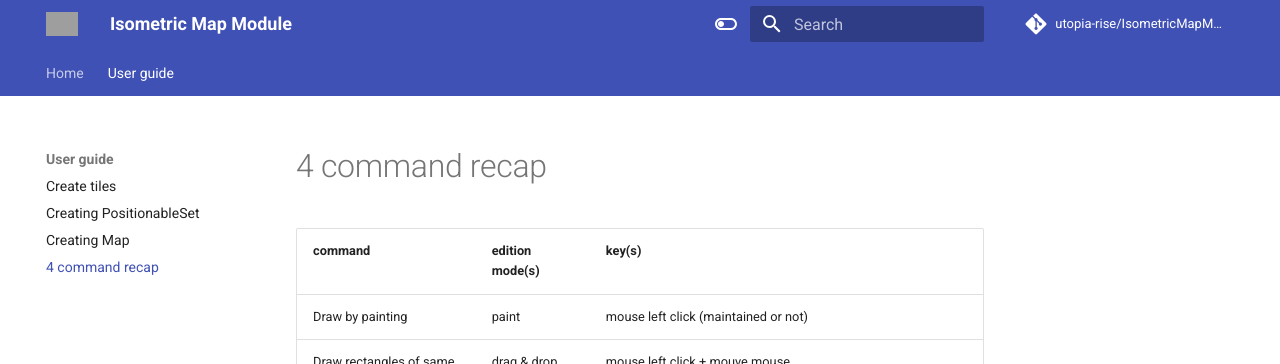
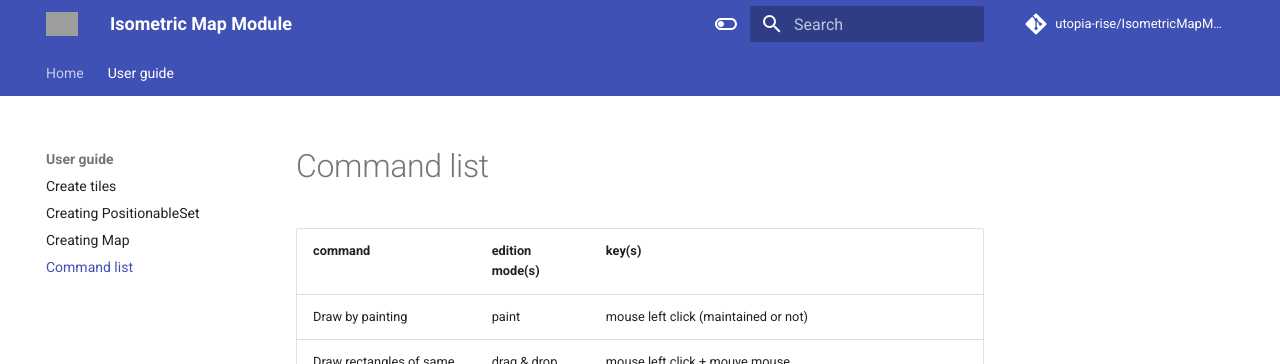
Before and after one commit to utopia-rise/IsometricMapModule, an MkDocs documentation site: the page built from docs/src/doc/user-guide/4-command-list.md, in a window 1280 px wide. Shown: the top 364 px of the page. Built offline with MkDocs 1.6.1 and Material for MkDocs 9.7.7, drawn with Linux system fonts in a browser that asks for light colours; nearby versions of some CDN libraries; comment, search, counter and statistics services are not loaded; grey boxes are pictures that could not be loaded.

Commit message:
fix(docs): Add title to command list documentation

```diff
--- a/docs/src/doc/user-guide/4-command-recap.md
+++ b/docs/src/doc/user-guide/4-command-list.md
@@ -1,3 +1,5 @@
+# Command list
+
 | command                              | edition mode(s)   | key(s)                                                                                                                                                                                  |
 |--------------------------------------|-------------------|-----------------------------------------------------------------------------------------------------------------------------------------------------------------------------------------|
 | Draw by painting                     | paint             | mouse left click (maintained or not)                                                                                                                                                    |
```
